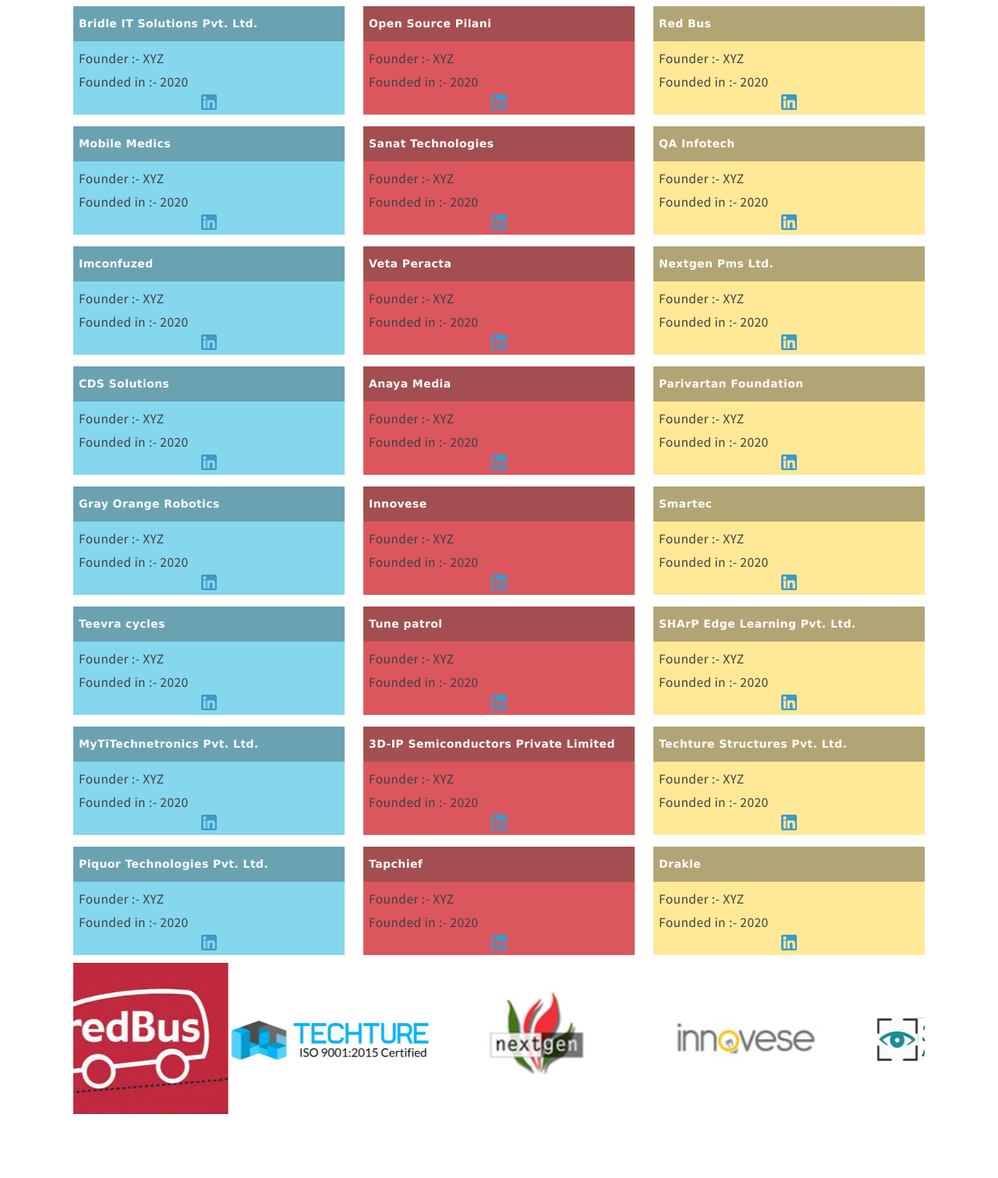
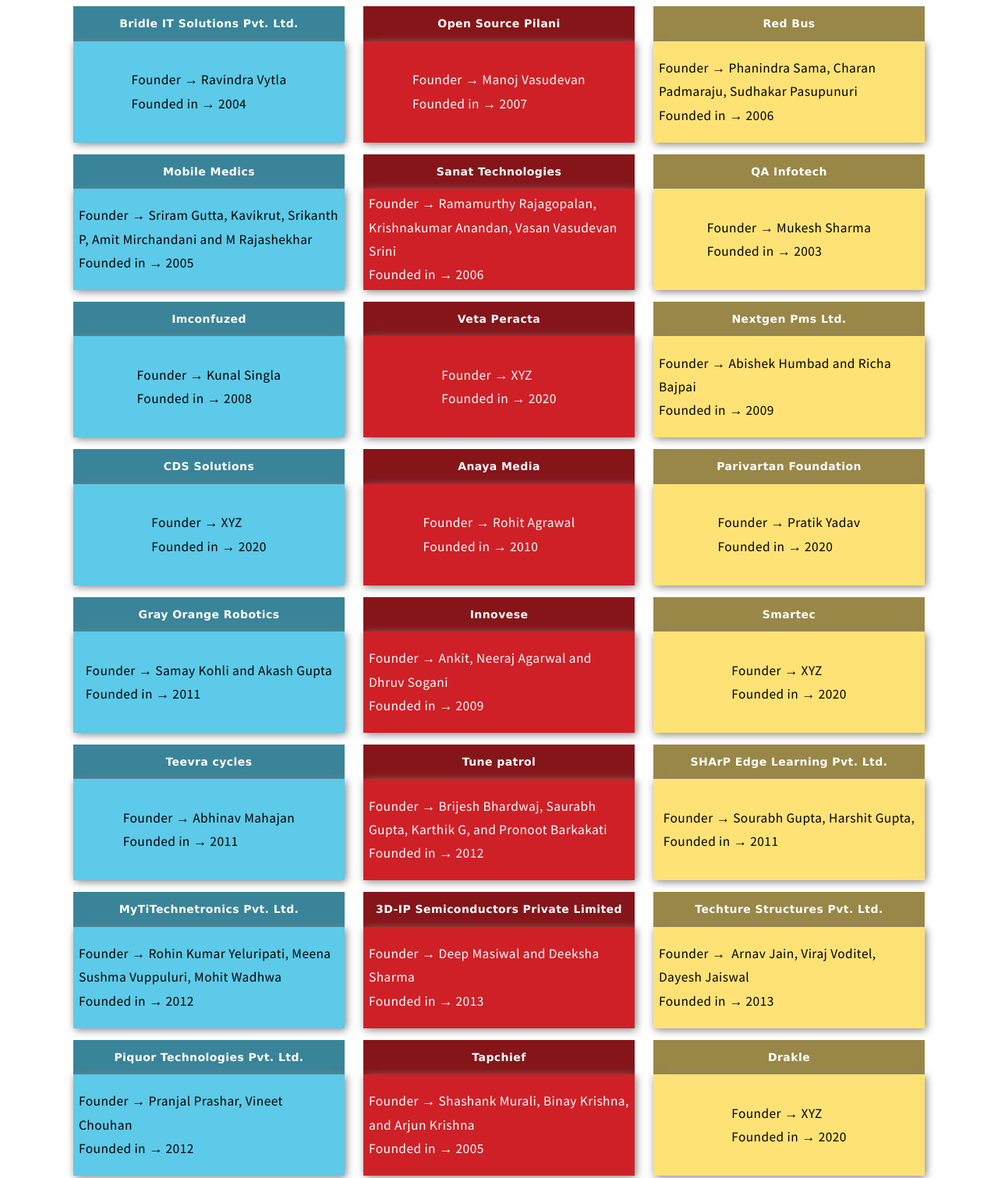
Before and after one commit to VedantGera/PIEDS_website, a plain HTML site: page graduated.html in a window 1280 px wide. Shown: the part 659-2170 px from the top of the page at 78% size. Drawn offline with nearby package versions, Linux system fonts and the light colour scheme.

Commit message:
GraduatedCompany completed

```diff
--- a/graduated.css
+++ b/css/graduated.css
@@ -15,7 +15,7 @@
 .companyDescription {
     margin-bottom: 10px;
     padding: 7px;
-    color: black;
+    color:black;
 }
 .linkedinLogo {
   margin: auto;
@@ -23,16 +23,8 @@
   height: 20px;
   transition: width 1s, height 1s;
 }
-.col-lg-4:hover {
+.col-lg-4 {
     opacity: 100%;
-    transition: 0.5s;
-}
-.col-lg-4:hover img {
-    width: 25px;
-    height: 25px;
-}
-.col-lg-4 {
-    opacity: 75%;
 }
 .one .companyNames {
     background-color: rgb(58, 132, 153);
@@ -42,6 +34,7 @@
 }
 .two .companyDescription {
     background-color: rgb(207, 32, 39);
+    color: white;
 }
 .two .companyNames{
     background-color: rgb(133, 21, 25);
@@ -55,3 +48,33 @@
 #content {
     margin-bottom: 50px;
 }
+.w-20 {
+    width: 20%;
+    margin-right: 4%;
+}
+.w-30 {
+    width: 20%;
+    margin-right: 10%;
+}
+#manyMore {
+    text-align: center;
+    font-size: 4.5vw;
+    height: auto;
+    margin-top: 20px;
+    color: black;
+    font-weight: bold;
+    text-shadow: 2px 2px 10px rgb(177, 176, 176);
+}
+#main-wrapper {
+    padding-bottom: 20px !important;
+}
+.companyDescription {
+    height: 130px;
+    display: flex;
+    justify-content: center;
+    align-items: center;
+    box-shadow: 2px 2px 10px grey;
+}
+.companyNames{
+    text-align: center;
+}
--- a/graduated.html
+++ b/graduated.html
@@ -13,11 +13,12 @@
 		<link rel="shortcut icon" type="image/ico" href="./favicon_pieds/favicon.ico">
 		<link href="http://fonts.googleapis.com/css?family=Source+Sans+Pro:400,400italic,700,900" rel="stylesheet" />
 		<link rel="stylesheet" href="css/bootstrap/css/bootstrap.min.css"/>
-		<link rel="stylesheet" href="graduated.css" />
+		<link rel="stylesheet" href="css/graduated.css" />
 		<script src="js/jquery-1.9.1.min.js"></script>
 		<script src="css/5grid/init.js?use=mobile,desktop,1000px&amp;mobileUI=1&amp;mobileUI.theme=none&amp;mobileUI.titleBarHeight=0"></script>
 		<script src="js/jquery.dropotron-1.2.js"></script>
 		<script src="js/init.js"></script>
+		<script src="https://unpkg.com/scrollreveal"></script>
 		<script src="js/bootstrap/js/script.js"></script>
 		<script src="js/bootstrap/js/bootstrap.min.js"></script>
 		<script src="js/bootstrap/js/jquery-3.6.0.min.js"></script>
@@ -136,7 +137,7 @@
 		<!-- /Header Wrapper -->
 
 		<!-- Main Wrapper -->
-			<div class="wrapper wrapper-style2">
+			<div class="wrapper wrapper-style2" id="main-wrapper">
 				<div class="title">Graduated Companies</div>
 				<div class="5grid-layout">
 					<div class="row">
@@ -157,172 +158,216 @@
 																<h2 id="content">PIEDS has helped over 60 startups succeed. Our goal is to help entrepreneurs solve some of the problems commonly associated with running a startup by providing workspace, seed funding, mentoring, and training . Our sole purpose is to help entrepreneurs grow their business.</h2>
 																<br>
 
-																<div class="col-lg-4 one">
+																<div class="col-lg-4 is-visible one">
 																	<div class="companyNames">
 																		Bridle IT Solutions Pvt. Ltd.
 																	</div>
 																	<div class="companyDescription">
-																		Founder :- XYZ <br> Founded in :- 2020<br>
-																		<div class="linkedinLogo"><img src="/logos/linkedinLogo.png" width="20px" height="20px"></div>
+																		Founder &rarr; Ravindra Vytla
+																		<br> Founded in &rarr; 2004<br>
+
 																	</div>
 																</div>
-																<div class="col-lg-4 two">
+																<div class="col-lg-4 is-visible two">
 																	<div class="companyNames">
 																		Open Source Pilani
 																	</div>
-																	<div class="companyDescription">Founder :- XYZ <br> Founded in :- 2020<div class="linkedinLogo"><img src="/logos/linkedinLogo.png" width="20px" height="20px"></div></div>
+																	<div class="companyDescription">Founder &rarr; Manoj Vasudevan
+																		<br> Founded in &rarr; 2007</div>
 																</div>
-																<div class="col-lg-4 three">
+																<div class="col-lg-4 is-visible three">
 																	<div class="companyNames">
 																		Red Bus
 																	</div>
-																	<div class="companyDescription">Founder :- XYZ <br> Founded in :- 2020<div class="linkedinLogo"><img src="/logos/linkedinLogo.png" width="20px" height="20px"></div></div>
+																	<div class="companyDescription">Founder &rarr; Phanindra Sama, Charan Padmaraju, Sudhakar Pasupunuri
+																		<br> Founded in &rarr; 2006</div>
 																</div>
-																<div class="col-lg-4 one">
+																<div class="col-lg-4 is-visible one">
 																	<div class="companyNames">
 																		Mobile Medics
 																	</div>
-																	<div class="companyDescription">Founder :- XYZ <br> Founded in :- 2020<div class="linkedinLogo"><img src="/logos/linkedinLogo.png" width="20px" height="20px"></div></div>
+																	<div class="companyDescription">Founder &rarr; Sriram Gutta, Kavikrut, Srikanth P, Amit Mirchandani and M Rajashekhar
+																		<br> Founded in &rarr; 2005</div>
 																</div>
-																<div class="col-lg-4 two">
+																<div class="col-lg-4 is-visible two">
 																	<div class="companyNames">
 																		Sanat  Technologies
 																	</div>
-																	<div class="companyDescription">Founder :- XYZ <br> Founded in :- 2020<div class="linkedinLogo"><img src="/logos/linkedinLogo.png" width="20px" height="20px"></div></div>
+																	<div class="companyDescription">Founder &rarr; Ramamurthy Rajagopalan, Krishnakumar Anandan, Vasan Vasudevan Srini
+																		<br> Founded in &rarr; 2006</div>
 																</div>
-																<div class="col-lg-4 three">
+																<div class="col-lg-4 is-visible three">
 																	<div class="companyNames">
 																		QA Infotech
 																    </div>
-																	<div class="companyDescription">Founder :- XYZ <br> Founded in :- 2020<div class="linkedinLogo"><img src="/logos/linkedinLogo.png" width="20px" height="20px"></div></div>
+																	<div class="companyDescription">Founder &rarr; Mukesh Sharma
+																		<br> Founded in &rarr; 2003</div>
 																</div>
-																<div class="col-lg-4 one">
+																<div class="col-lg-4 is-visible one">
 																	<div class="companyNames">
 																		Imconfuzed
 																	</div>
-																	<div class="companyDescription">Founder :- XYZ <br> Founded in :- 2020<div class="linkedinLogo"><img src="/logos/linkedinLogo.png" width="20px" height="20px"></div></div>
+																	<div class="companyDescription">Founder &rarr; Kunal Singla
+																		<br> Founded in &rarr; 2008</div>
 																</div>
-																<div class="col-lg-4 two">
+																<div class="col-lg-4 is-visible two">
 																	<div class="companyNames">
 																		Veta Peracta
 																	</div>
-																	<div class="companyDescription">Founder :- XYZ <br> Founded in :- 2020<div class="linkedinLogo"><img src="/logos/linkedinLogo.png" width="20px" height="20px"></div></div>
+																	<div class="companyDescription">Founder &rarr; XYZ <br> Founded in &rarr; 2020</div>
 																</div>
-																<div class="col-lg-4 three">
+																<div class="col-lg-4 is-visible three">
 																	<div class="companyNames">
 																		Nextgen Pms Ltd.
 																	</div>
-																	<div class="companyDescription">Founder :- XYZ <br> Founded in :- 2020<div class="linkedinLogo"><img src="/logos/linkedinLogo.png" width="20px" height="20px"></div></div>
+																	<div class="companyDescription">Founder &rarr; Abishek Humbad and Richa Bajpai
+																		<br> Founded in &rarr; 2009</div>
 																</div>
-																<div class="col-lg-4 one">
+																<div class="col-lg-4 is-visible one">
 																	<div class="companyNames">
 																		CDS Solutions
 																	</div>
-																	<div class="companyDescription">Founder :- XYZ <br> Founded in :- 2020<div class="linkedinLogo"><img src="/logos/linkedinLogo.png" width="20px" height="20px"></div></div>
+																	<div class="companyDescription">Founder &rarr; XYZ <br> Founded in &rarr; 2020</div>
 																</div>
-																<div class="col-lg-4 two">
+																<div class="col-lg-4 is-visible two">
 																	<div class="companyNames">
 																		Anaya  Media
 																	</div>
-																	<div class="companyDescription">Founder :- XYZ <br> Founded in :- 2020<div class="linkedinLogo"><img src="/logos/linkedinLogo.png" width="20px" height="20px"></div></div>
+																	<div class="companyDescription">Founder &rarr; Rohit Agrawal
+																		<br> Founded in &rarr; 2010</div>
 																</div>
-																<div class="col-lg-4 three">
+																<div class="col-lg-4 is-visible three">
 																	<div class="companyNames">
 																		Parivartan Foundation
 																	</div>
-																	<div class="companyDescription">Founder :- XYZ <br> Founded in :- 2020<div class="linkedinLogo"><img src="/logos/linkedinLogo.png" width="20px" height="20px"></div></div>
+																	<div class="companyDescription">Founder &rarr; Pratik Yadav
+																		<br> Founded in &rarr; 2020</div>
 																</div>
-																<div class="col-lg-4 one">
+																<div class="col-lg-4 is-visible one">
 																	<div class="companyNames">
 																		Gray Orange Robotics
 																	</div>
-																	<div class="companyDescription">Founder :- XYZ <br> Founded in :- 2020<div class="linkedinLogo"><img src="/logos/linkedinLogo.png" width="20px" height="20px"></div></div>
+																	<div class="companyDescription">Founder &rarr; Samay Kohli and Akash Gupta
+																		<br> Founded in &rarr; 2011</div>
 																</div>
-																<div class="col-lg-4 two">
+																<div class="col-lg-4 is-visible two">
 																	<div class="companyNames">
 																		Innovese
 																	</div>
-																	<div class="companyDescription">Founder :- XYZ <br> Founded in :- 2020<div class="linkedinLogo"><img src="/logos/linkedinLogo.png" width="20px" height="20px"></div></div>
+																	<div class="companyDescription">Founder &rarr; Ankit, Neeraj Agarwal and Dhruv Sogani
+																		<br> Founded in &rarr; 2009</div>
 																</div>
-																<div class="col-lg-4 three">
+																<div class="col-lg-4 is-visible three">
 																	<div class="companyNames">
 																		Smartec
 																	</div>
-																	<div class="companyDescription">Founder :- XYZ <br> Founded in :- 2020<div class="linkedinLogo"><img src="/logos/linkedinLogo.png" width="20px" height="20px"></div></div>
+																	<div class="companyDescription">Founder &rarr; XYZ <br> Founded in &rarr; 2020</div>
 																</div>
-																<div class="col-lg-4 one">
+																<div class="col-lg-4 is-visible one">
 																	<div class="companyNames">
 																		Teevra cycles
 																	</div>
-																	<div class="companyDescription">Founder :- XYZ <br> Founded in :- 2020<div class="linkedinLogo"><img src="/logos/linkedinLogo.png" width="20px" height="20px"></div></div>
+																	<div class="companyDescription">Founder &rarr; Abhinav Mahajan
+																		<br> Founded in &rarr; 2011</div>
 																</div>
-																<div class="col-lg-4 two">
+																<div class="col-lg-4 is-visible two">
 																	<div class="companyNames">
 																		Tune patrol
 																	</div>
-																	<div class="companyDescription">Founder :- XYZ <br> Founded in :- 2020<div class="linkedinLogo"><img src="/logos/linkedinLogo.png" width="20px" height="20px"></div></div>
+																	<div class="companyDescription">Founder &rarr; Brijesh Bhardwaj, Saurabh Gupta, Karthik G, and Pronoot Barkakati
+																		<br> Founded in &rarr; 2012</div>
 																</div>
-																<div class="col-lg-4 three">
+																<div class="col-lg-4 is-visible three">
 																	<div class="companyNames">
 																		SHArP Edge Learning Pvt. Ltd.
 																	</div>
-																	<div class="companyDescription">Founder :- XYZ <br> Founded in :- 2020<div class="linkedinLogo"><img src="/logos/linkedinLogo.png" width="20px" height="20px"></div></div>
+																	<div class="companyDescription">Founder &rarr; Sourabh Gupta, Harshit Gupta,
+																		<br> Founded in &rarr; 2011</div>
 																</div>
-																<div class="col-lg-4 one">
+																<div class="col-lg-4 is-visible one">
 																	<div class="companyNames">
 																		MyTiTechnetronics Pvt. Ltd.
 																	</div>
-																	<div class="companyDescription">Founder :- XYZ <br> Founded in :- 2020<div class="linkedinLogo"><img src="/logos/linkedinLogo.png" width="20px" height="20px"></div></div>
+																	<div class="companyDescription">Founder &rarr; Rohin Kumar Yeluripati, Meena Sushma Vuppuluri, Mohit Wadhwa
+																		<br> Founded in &rarr; 2012</div>
 																</div>
-																<div class="col-lg-4 two">
+																<div class="col-lg-4 is-visible two">
 																	<div class="companyNames">
 																		3D-IP Semiconductors Private Limited
 																	</div>
-																	<div class="companyDescription">Founder :- XYZ <br> Founded in :- 2020<div class="linkedinLogo"><img src="/logos/linkedinLogo.png" width="20px" height="20px"></div></div>
+																	<div class="companyDescription">Founder &rarr; Deep Masiwal and Deeksha Sharma
+																		<br> Founded in &rarr; 2013</div>
 																</div>
-																<div class="col-lg-4 three">
+																<div class="col-lg-4 is-visible three">
 																	<div class="companyNames">
 																		Techture Structures Pvt. Ltd.
 																	</div>
-																	<div class="companyDescription">Founder :- XYZ <br> Founded in :- 2020<div class="linkedinLogo"><img src="/logos/linkedinLogo.png" width="20px" height="20px"></div></div>
+																	<div class="companyDescription">Founder &rarr;  Arnav Jain, Viraj Voditel, Dayesh Jaiswal
+																		<br> Founded in &rarr; 2013</div>
 																</div>
-																<div class="col-lg-4 one">
+																<div class="col-lg-4 is-visible one">
 																	<div class="companyNames">
 																		Piquor Technologies Pvt. Ltd.
 																	</div>
-																	<div class="companyDescription">Founder :- XYZ <br> Founded in :- 2020<div class="linkedinLogo"><img src="/logos/linkedinLogo.png" width="20px" height="20px"></div></div>
+																	<div class="companyDescription">Founder &rarr; Pranjal Prashar, Vineet Chouhan
+																		<br> Founded in &rarr; 2012</div>
 																</div>
-																<div class="col-lg-4 two">
+																<div class="col-lg-4 is-visible two">
 																	<div class="companyNames">
 																		Tapchief
 																	</div>
-																	<div class="companyDescription">Founder :- XYZ <br> Founded in :- 2020<div class="linkedinLogo"><img src="/logos/linkedinLogo.png" width="20px" height="20px"></div></div>
+																	<div class="companyDescription">Founder &rarr; Shashank Murali, Binay Krishna, and Arjun Krishna
+																		<br> Founded in &rarr; 2005</div>
 																</div>
-																<div class="col-lg-4 three">
+																<div class="col-lg-4 is-visible three">
 																	<div class="companyNames">
 																		Drakle
 																	</div>
-																	<div class="companyDescription">Founder :- XYZ <br> Founded in :- 2020<div class="linkedinLogo"><img src="/logos/linkedinLogo.png" width="20px" height="20px"></div></div>
+																	<div class="companyDescription">Founder &rarr; XYZ <br> Founded in &rarr; 2020</div>
+																</div>
+																<div class="col-lg-4 is-visible one">
+																	<div class="companyNames">
+																		HUMIT
+																	</div>
+																	<div class="companyDescription">Founder &rarr;  Rohit Ganapathy, Prithvi Sankar and Ishaan Negi <br> Founded in &rarr; 2020</div>
+																</div>
+																<div class="col-lg-4 is-visible two">
+																	<div class="companyNames">
+																		Dexter
+																	</div>
+																	<div class="companyDescription">Founder &rarr; Devendra Agarwal <br> Founded in &rarr; 2013</div>
+																</div>
+																<div class="col-lg-4 is-visible three">
+																	<div class="companyNames">
+																		Aspire
+																	</div>
+																	<div class="companyDescription">Founder &rarr; XYZ <br> Founded in &rarr; 2020</div>
 																</div>
 																<div id="carouselExampleSlidesOnly" class="carousel slide" data-bs-ride="carousel">
 																	<div class="carousel-inner">
-																		<div class="carousel-item active">
+																		<div class="carousel-item active" data-interval="3000">
 																			<img  src="./logos/redbus logo.jpeg" class="w-20 " >
 																			<img src="./logos/techture logo.jpeg" class="w-20 " >
 																			<img src="./logos/nextgen logo.jpeg" class="w-20 " >
 																			<img src="./logos/innovese logo.jpeg" class="w-20 " >
 																		</div>
-																		<div class="carousel-item">
+																		<div class="carousel-item" data-interval="3000">
 																			<img src="./logos/3D-IP logo.jpeg" class="w-20 " >
 																			<img src="./logos/parivartan logo.jpeg" class="w-20 " >
 																			<img src="./logos/sharpedge learning logo.jpeg" class="w-20 " >
-																			<img src="./logos/QAIT logo.jpeg" class="w-20 " >
+																			<img src="./logos/humitLogo.jpeg" class="w-20 " >
 																		</div>
-																		<div class="carousel-item last">
-																			<img src="./logos/greyorange logo.jpeg" class="w-20 " >
-																			<img src="./logos/tunepatrol logo.jpeg" class="w-20 " >
+																		<div class="carousel-item last" data-interval="3000">
+																			<img src="./logos/QAIT logo.jpeg" class="w-30 " >
+																			<img src="./logos/greyorange logo.jpeg" class="w-30 " >
+																			<img src="./logos/tunepatrol logo.jpeg" class="w-30 " >
 																		  </div>
 																	</div>
+																  </div>
+																  <div class="container">
+																	  <div class="row">
+																		  <div class="col-lg-12 col-12" id="manyMore">AND MANY MORE...</div>
+																	  </div>
 																  </div>
 
 													<!--<ol>
@@ -383,8 +428,123 @@
 		<!-- /Highlights Wrapper -->
 
 		<!-- Footer Wrapper -->
+		<div id="footer-wrapper" class="wrapper">
+			<div class="title">Contact Us</div>
+			<div class="5grid-layout">
+				<div class="row">
+					<div class="12u">
+
+						<!-- Footer -->
+							<div id="footer">
+								<div class="5grid">
+									<div class="row">
+
+										<div class="6u">
+
+											<!-- Contacts -->
+												<section class="footer-two">
+													<div class="feature-list feature-list-small">
+														<div class="5grid">
+															<div class="row">
+																<div class="6u">
+																	<section>
+																		<h3 class="icon icon-home">Address</h3>
+																		<p>
+																			2220, Pilani Innovation & Entrepreneurship Development Society (PIEDS)<br>
+																			Birla Institute of Technology and Science,
+																			<br> Pilani, Rajasthan, India - 333031
+																		</p>
+																	</section>
+																</div>
+																<div class="6u">
+																	<section>
+																		<h3 class="icon icon-comment">Socials</h3>
+																		<p>
+																			<a href="https://twitter.com/BITS_PIEDS" target="_blank">Twitter</a><br />
+																			<a href="https://www.facebook.com/Pilani-Innovation-and-Entrepreneurship-Development-Society-112297490950068" target="_blank">Facebook</a><br />
+																			<a href="https://www.linkedin.com/company/pilani-innovation-entrepreneurship-development-society-pieds-bits-pilani/">Linkedin</a><br>
+																			<a href="https://www.instagram.com/pieds_bitspilani/">Instagram</a>
+																		</p>
+																	</section>
+																</div>
+															</div>
+															<div class="row">
+																<div class="6u">
+																	<section>
+																		<h3 class="icon icon-envelope">Email</h3>
+																		<p>
+																			tbi@pieds-bitspilani.org
+																		</p>
+																	</section>
+																</div>
+																<div class="6u">
+																	<section>
+																		<h3 class="icon icon-phone">Phone</h3>
+																		<p>
+																			+91-8955479457
+																		</p>
+																	</section>
+																</div>
+															</div>
+														</div>
+													</div>
+												</section>
+											<!-- /Contacts -->
+
+										</div>
+										<div class="6u">
+
+											<!-- Contact Form -->
+												<section class="footer-one">
+													<a class="twitter-timeline" data-width="500" data-height="500" data-theme="dark" href="https://twitter.com/BITS_PIEDS?ref_src=twsrc%5Etfw">Tweets by BITS_PIEDS</a> <script async src="https://platform.twitter.com/widgets.js" charset="utf-8"></script>
+												</section>
+											<!-- /Contact Form -->
+
+										</div>
+									</div>
+								</div>
+
+							</div>
+						<!-- /Footer -->
+
+						<!-- Copyright -->
+
+						<!-- /Copyright -->
+
+					</div>
+				</div>
+			</div>
+		</div>
 
 		<!-- /Footer Wrapper -->
 
 	</body>
+	<script>
+		window.sr = ScrollReveal();
+sr.reveal('.one' , {
+    duration: 2000,
+    origin:'left',
+    distance: '200px'
+});
+sr.reveal('.three' , {
+    duration: 2000,
+    origin:'right',
+    distance: '200px'
+});
+    sr.reveal('.two' , {
+    duration: 2000,
+    origin:'bottom',
+    distance: '200px'
+    });
+	sr.reveal('#content' , {
+    duration: 2000,
+    origin:'top',
+    distance: '200px'
+    });
+	sr.reveal('#manyMore' , {
+    duration: 2000,
+    origin:'bottom',
+    distance: '200px'
+    });
+	</script>
 </html>
```
Also changed, not shown: logos/humitLogo.jpeg (added).
